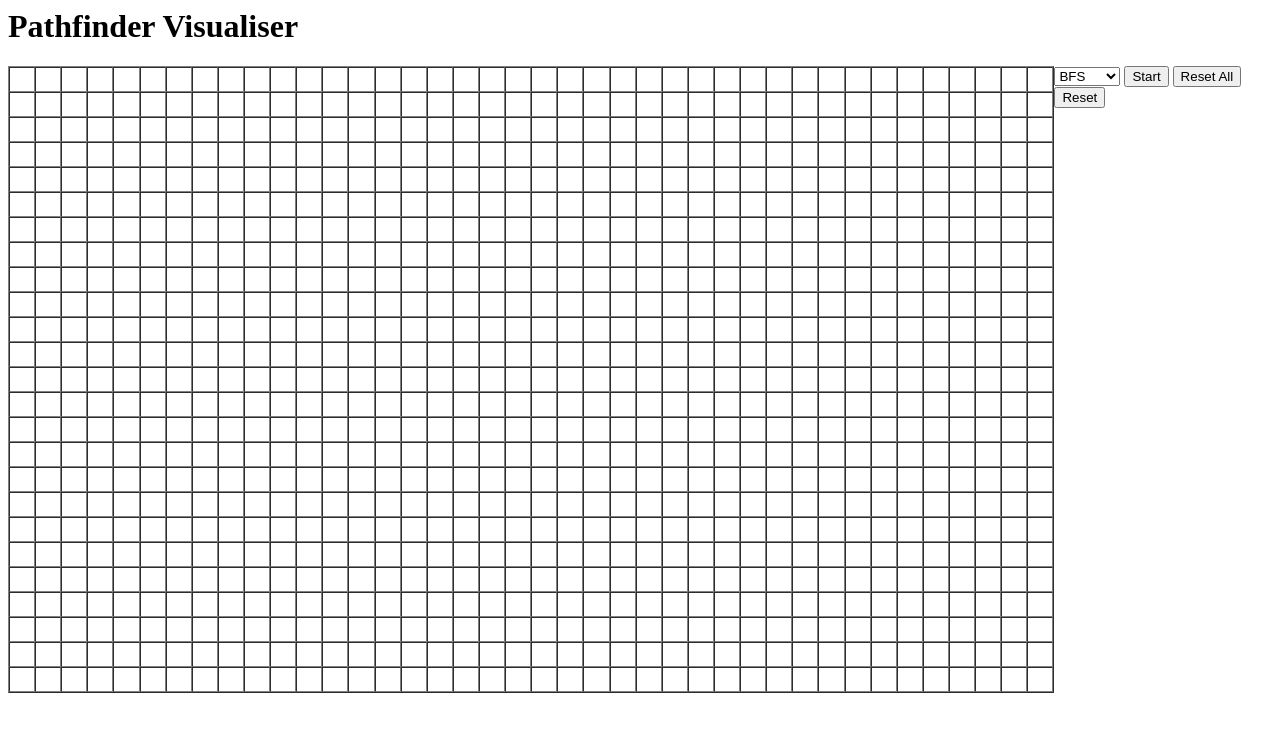
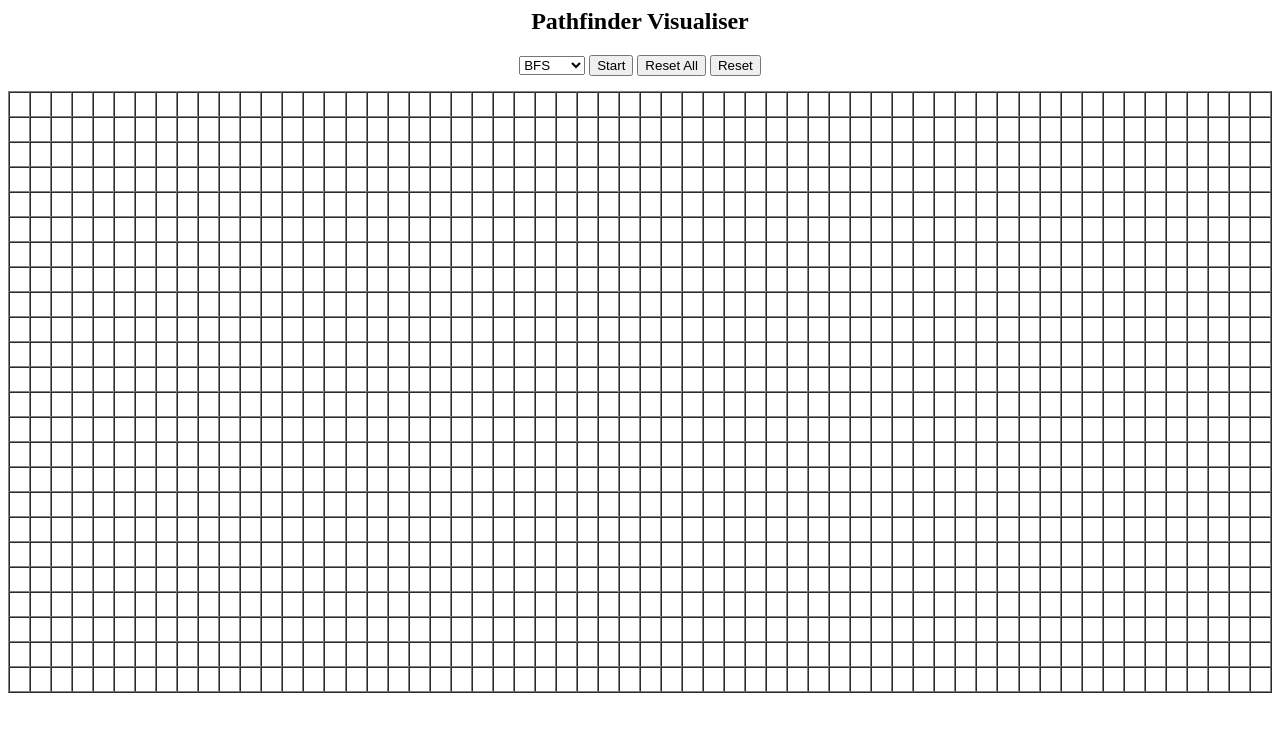
Before and after one commit to Pianomyn/pathfinder_old, a website with bundled scripts: page index.html in a window 1280 px wide. Built offline with nearby package versions, Linux system fonts and the light colour scheme.

Commit message:
Centered heading and options

```diff
--- a/css/index.css
+++ b/css/index.css
@@ -2,8 +2,16 @@
     border: 1px solid rgb(0, 0, 0);
 }
 
-.horizontal{
-    display:flex
+.heading_options{
+    display:block;
+}
+
+
+.vertical-align{
+    text-align: center;
+}
+.options{
+    margin-bottom:15px
 }
 
 .grid{
--- a/index.html
+++ b/index.html
@@ -1,14 +1,13 @@
 <head>
     <title>Pathfinder Visualiser</title>
-    <h1>Pathfinder Visualiser</h1>
     <link rel="stylesheet" href="./css/index.css" />
 </head>
 
-<div class="horizontal" >
-    <div id = "gridContainer">
-        <table id="grid" table border="1" cellspacing="0" class="grid"></table>
-    </div>
-    <div id="options">
+
+<body>
+    <div class="vertical-align" >
+        <h2 class="">Pathfinder Visualiser</h1>
+        <div class = " options" id="options">
             <select id="algorithmSelect">
                 <option value="bfs">BFS</option>
                 <option value="greedy">Greedy</option>
@@ -19,5 +18,9 @@
             <button id="resetButton">Reset</button>
         </div>
     </div>
+    <div id = "gridContainer">
+        <table id="grid" table border="1" cellspacing="0" class="grid"></table>
+    </div>
+</body>
 
 <script type="module" src="./main.js"></script>
--- a/main.js
+++ b/main.js
@@ -4,8 +4,8 @@ import { GREEDY } from "./algorithms/greedy.js"
 import { ASTAR } from "./algorithms/aStar.js"
 
 /** State variables */
-const gridHeight = 25;
-const gridWidth = 40;
+const gridHeight = 24;
+const gridWidth = 60;
 var startPlaced = false; //Tracks if a start node needs to be placed
 var goalPlaced = false; //Tracks if a goal node needs to be placed
 var canInteract = true; //Disable when algorithm is running. Can also disable for adding weights?
```
Lines whose indentation alone changed are shown as unchanged.
